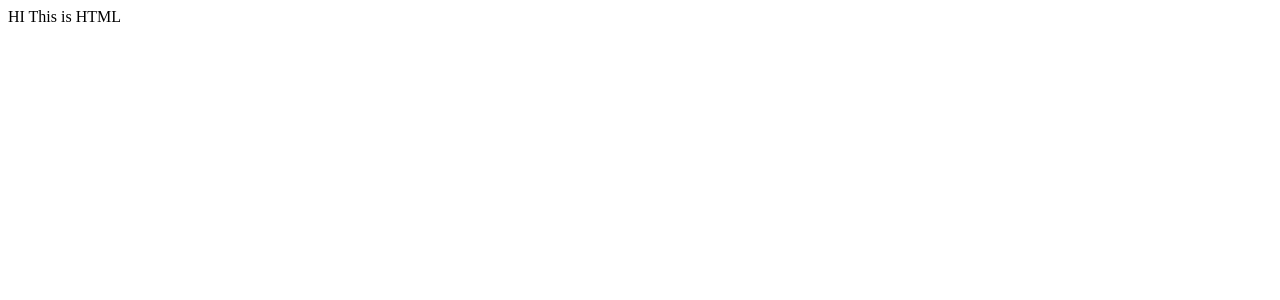
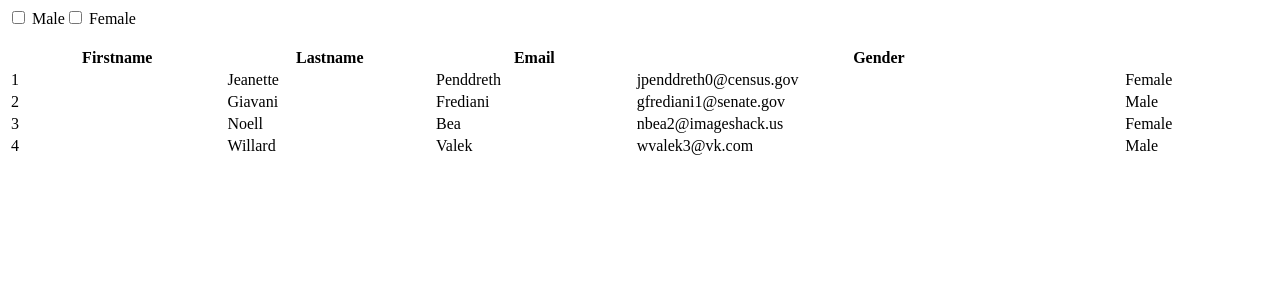
Before and after one commit to imanki/angular-sample, an Angular app: page / in a window 1280 px wide. Shown: the top 300 px of the page. Built offline with nearby package versions, Linux system fonts and the light colour scheme.

Commit message:
filltet functionality added

```diff
--- a/src/app/candidate/candidate.component.html
+++ b/src/app/candidate/candidate.component.html
@@ -1 +1,23 @@
-HI This is HTML
+<input type="checkbox" id="vehicle1" name="Male"
+(change)="toggleVisibility($event)"  value="Male">
+<label for="vehicle1"> Male</label>
+<input type="checkbox" id="vehicle2" name="Female"
+(change)="toggleVisibility($event)" value="Female">
+<label for="vehicle2"> Female</label><br>
+<br>
+
+<table style="width:100%">
+  <tr>
+    <th>Firstname</th>
+    <th>Lastname</th>
+    <th>Email</th>
+    <th>Gender</th>
+  </tr>
+  <tr *ngFor="let candidate of candidates">
+    <td>{{candidate.id}}</td>
+    <td>{{candidate.first_name}}</td>
+    <td>{{candidate.last_name}}</td>
+    <td>{{candidate.email}}</td>
+    <td>{{candidate.gender}}</td>
+  </tr>
+</table>
--- a/src/app/candidate/candidate.component.ts
+++ b/src/app/candidate/candidate.component.ts
@@ -1,8 +1,55 @@
-import { Component } from "@angular/core";
-
+import { Component, OnInit } from "@angular/core";
+import * as data from './data.json';
+import { Candidate } from "./modal/candidate.modal";
 
 @Component({
   selector:'candidate',
   templateUrl:'candidate.component.html'
 })
-export class CandidateComponent{}
+export class CandidateComponent implements OnInit{
+    candidates: Candidate[] = (data as any).default;
+     originalCandidateList= JSON.parse(JSON.stringify( this.candidates));
+     isMaleChecked=false;
+    isFemaleChecked=false;
+
+
+
+  ngOnInit(){
+   // console.log(this.products[0]);
+
+  }
+
+  toggleVisibility(e){
+      this.candidates=  JSON.parse(JSON.stringify( this.originalCandidateList));
+    if(e.target.value=='Male'){
+      if(e.target.checked){
+      this.isMaleChecked=true
+  this.candidates= this.candidates.filter(a=>a.gender!="Female");
+      }else{
+        console.log("sss");
+        this.isMaleChecked=false;
+        if( this.isFemaleChecked){
+          this.candidates= this.candidates.filter(a=>a.gender!="Male");
+        }
+
+
+      }
+    }
+     else if(e.target.value=='Female' ){
+       if(e.target.checked){
+        this.isFemaleChecked=true;
+  this.candidates= this.candidates.filter(a=>a.gender!="Male");
+       }else{
+        this.isFemaleChecked=false;
+          if( this.isMaleChecked){
+          this.candidates= this.candidates.filter(a=>a.gender!="Female");
+        }
+
+       }
+       if((this.isFemaleChecked && this.isMaleChecked) ||(this.isFemaleChecked && this.isMaleChecked)){
+               this.candidates=  JSON.parse(JSON.stringify( this.originalCandidateList));
+
+       }
+  }
+}
+}
--- /dev/null
+++ b/src/app/candidate/data.json
@@ -0,0 +1,25 @@
+[{
+    "id": 1,
+    "first_name": "Jeanette",
+    "last_name": "Penddreth",
+    "email": "jpenddreth0@census.gov",
+    "gender": "Female"
+  }, {
+    "id": 2,
+    "first_name": "Giavani",
+    "last_name": "Frediani",
+    "email": "gfrediani1@senate.gov",
+    "gender": "Male"
+  }, {
+    "id": 3,
+    "first_name": "Noell",
+    "last_name": "Bea",
+    "email": "nbea2@imageshack.us",
+    "gender": "Female"
+  }, {
+    "id": 4,
+    "first_name": "Willard",
+    "last_name": "Valek",
+    "email": "wvalek3@vk.com",
+    "gender": "Male"
+  }]
--- a/src/app/candidate/modal/candidate.modal.ts
+++ b/src/app/candidate/modal/candidate.modal.ts
@@ -1,6 +1,7 @@
 import { GenderEnum } from "./gender.enum";
 
 export class Candidate{
+  id:number;
   first_name:string;
   last_name:string;
   email:string;
```
